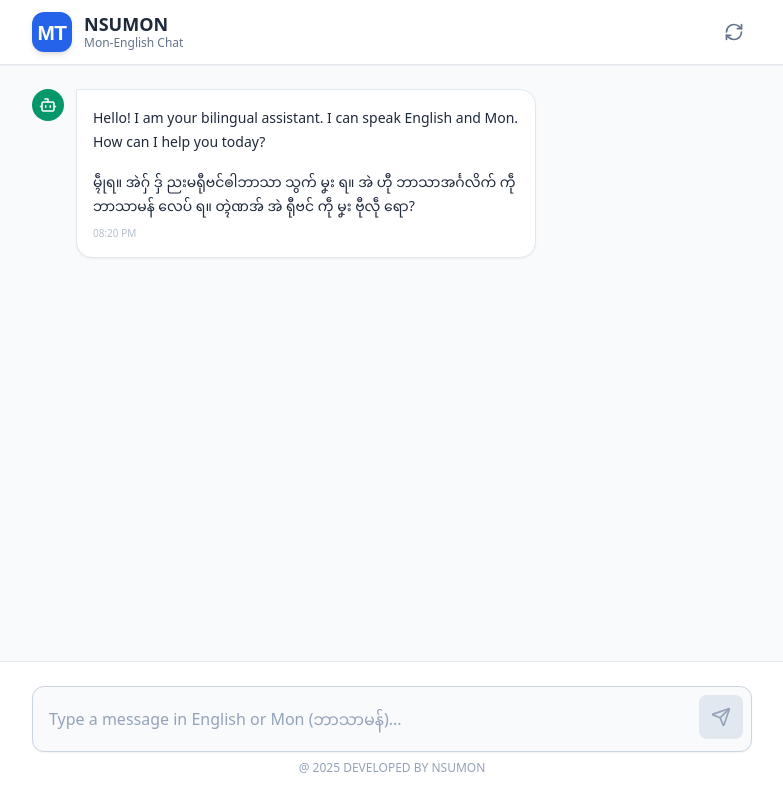
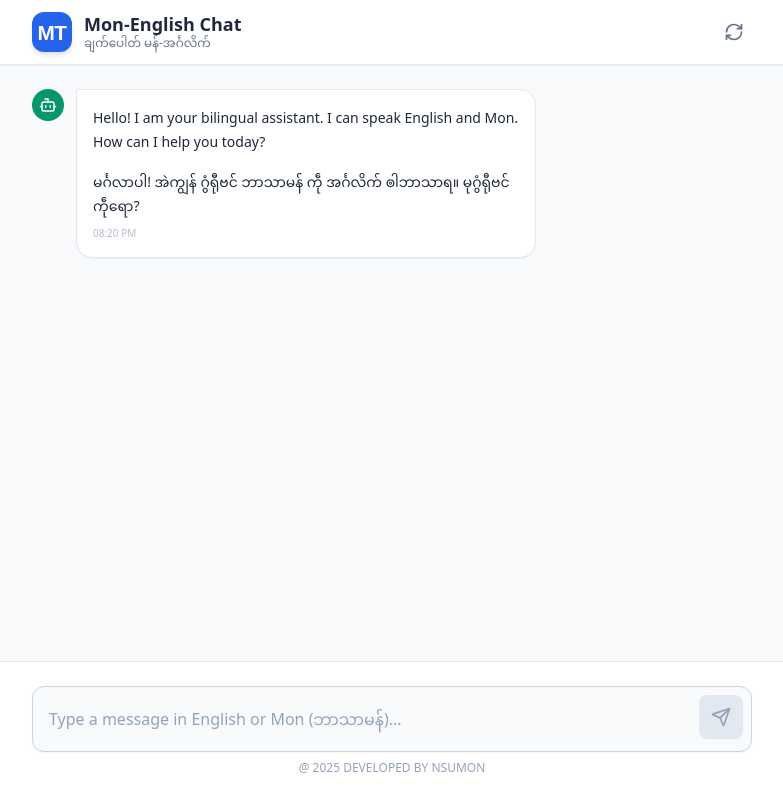
Before and after one commit to fnusuriyausa-dev/monaichat, a React (Vite) app: page / in a window 1280 px wide. Shown: the whole page, without its empty margins (248-1031 px from the left). Built offline with nearby package versions, Linux system fonts and the light colour scheme.

Commit message:
Fix build V5

```diff
--- a/index.html
+++ b/index.html
@@ -21,15 +21,15 @@
     "react": "https://esm.sh/react@^19.2.3",
     "react-dom/": "https://esm.sh/react-dom@^19.2.3/",
     "react/": "https://esm.sh/react@^19.2.3/",
-    "react-markdown": "https://esm.sh/react-markdown@^10.1.0",
-    "lucide-react": "https://esm.sh/lucide-react@^0.561.0",
+    "@google/genai": "https://esm.sh/@google/genai@^1.33.0",
     "vite": "https://esm.sh/vite@^7.3.0",
     "@vitejs/plugin-react": "https://esm.sh/@vitejs/plugin-react@^5.1.2",
     "@tailwindcss/typography": "https://esm.sh/@tailwindcss/typography@^0.5.19",
     "express": "https://esm.sh/express@^5.2.1",
     "url": "https://esm.sh/url@^0.11.4",
     "path": "https://esm.sh/path@^0.12.7",
-    "@google/genai": "https://esm.sh/@google/genai@^1.33.0"
+    "react-markdown": "https://esm.sh/react-markdown@^10.1.0",
+    "lucide-react": "https://esm.sh/lucide-react@^0.561.0"
   }
 }
 </script>
--- a/src/App.tsx
+++ b/src/App.tsx
@@ -9,7 +9,7 @@ const App: React.FC = () => {
   const [messages, setMessages] = useState<Message[]>([
     {
       id: 'welcome-1',
-      text: "Hello! I am your bilingual assistant. I can speak English and Mon. How can I help you today?\n\nမ္ၚဵုရ။ အဲဂှ် ဒှ် ညးမရီုဗင်ၜါဘာသာ သွက် မၞး ရ။ အဲ ဟီု ဘာသာအၚ်္ဂလိက် ကဵု ဘာသာမန် လေပ် ရ။ တ္ၚဲဏအ် အဲ ရီုဗင် ကဵု မၞး ဗီုလဵု ရော?",
+      text: "Hello! I am your bilingual assistant. I can speak English and Mon. How can I help you today?\n\nမင်္ဂလာပါ! အဲကျွန် ဂွံရီုဗင် ဘာသာမန် ကဵု အင်္ဂလိက် ၜါဘာသာရ။ မုဂွံရီုဗင်ကဵုရော?",
       sender: Sender.BOT,
       timestamp: new Date(),
     }
@@ -33,10 +33,7 @@ const App: React.FC = () => {
       timestamp: new Date(),
     };
 
-    // We keep a reference to the current history BEFORE adding the new message
-    // to pass to the API (excluding the welcome message if you prefer,
-    // but usually we want to keep context).
-    // Note: The service now expects the full history including the previous interactions.
+    // Capture current history BEFORE updating state to pass to the API
     const currentHistory = [...messages];
 
     setMessages((prev) => [...prev, userMessage]);
@@ -55,7 +52,7 @@ const App: React.FC = () => {
     setMessages((prev) => [...prev, botMessagePlaceholder]);
 
     try {
-      // We pass the current text AND the history to the backend
+      // Pass text AND history to the service
       await sendMessageStream(text, currentHistory, (streamedText) => {
         setMessages((prev) =>
           prev.map((msg) =>
@@ -131,8 +128,8 @@ const App: React.FC = () => {
                </svg>
             </div>
             <div>
-              <h1 className="font-bold text-slate-800 text-lg leading-tight">NSUMON</h1>
-              <p className="text-xs text-slate-500 font-medium">Mon-English Chat</p>
+              <h1 className="font-bold text-slate-800 text-lg leading-tight">Mon-English Chat</h1>
+              <p className="text-xs text-slate-500 font-medium">ချက်ပေါတ် မန်-အင်္ဂလိက်</p>
             </div>
           </div>
 
```
Also changed, not shown: src/services/geminiService.ts (+9 -7 lines).
